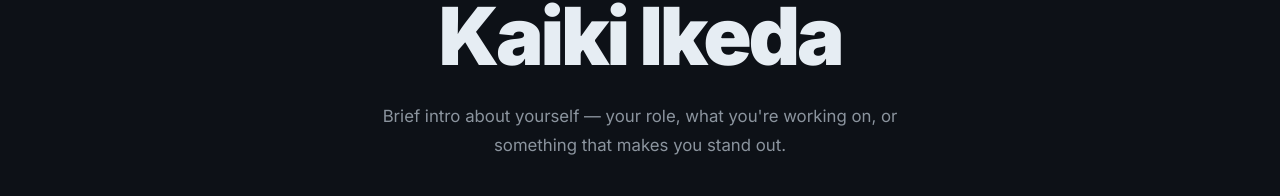
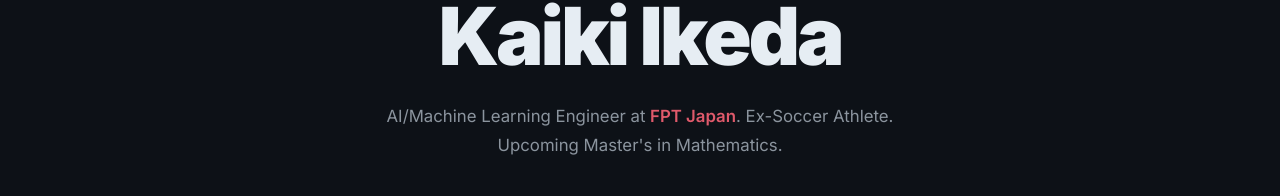
Before and after one commit to kakimochi12/kakimochi12.github.io, a plain HTML site: page index.html in a window 1280 px wide. Shown: the part 313-509 px from the top of the page. Drawn offline with Linux system fonts and the light colour scheme.

Commit message:
Add hero bio
Co-Authored-By: Claude Sonnet 4.6 <noreply@anthropic.com>

```diff
--- a/index.html
+++ b/index.html
@@ -29,8 +29,7 @@
         <p class="hero-tag">IBS / Math @ Temple University</p>
         <h1>Kaiki Ikeda</h1>
         <p class="hero-sub">
-          Brief intro about yourself — your role, what you're working on,
-          or something that makes you stand out.
+          AI/Machine Learning Engineer at <span class="accent">FPT Japan</span>. Ex-Soccer Athlete. Upcoming Master's in Mathematics.
         </p>
         <div class="hero-cta">
           <a href="#projects" class="btn-primary">View Projects</a>
```
